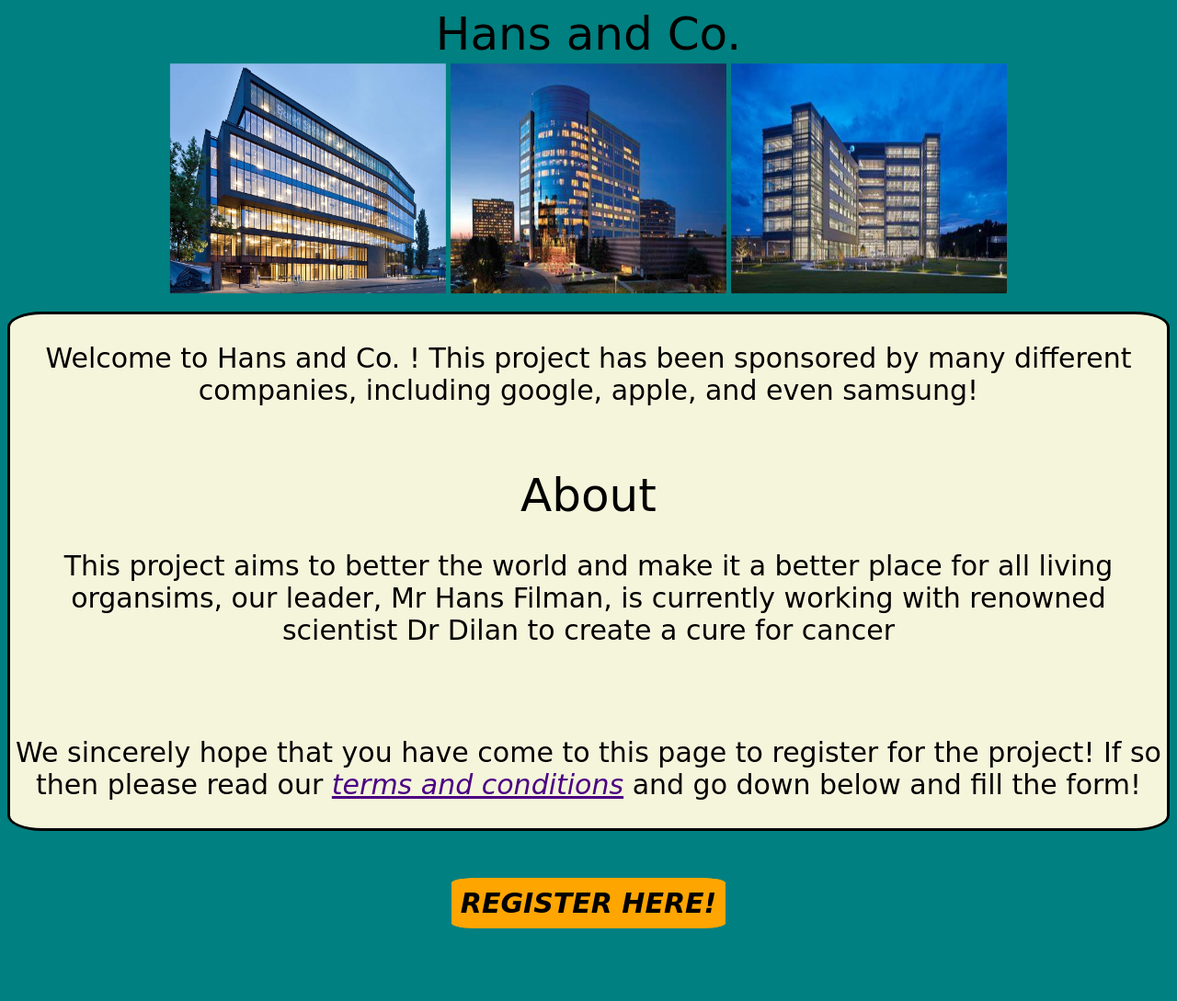
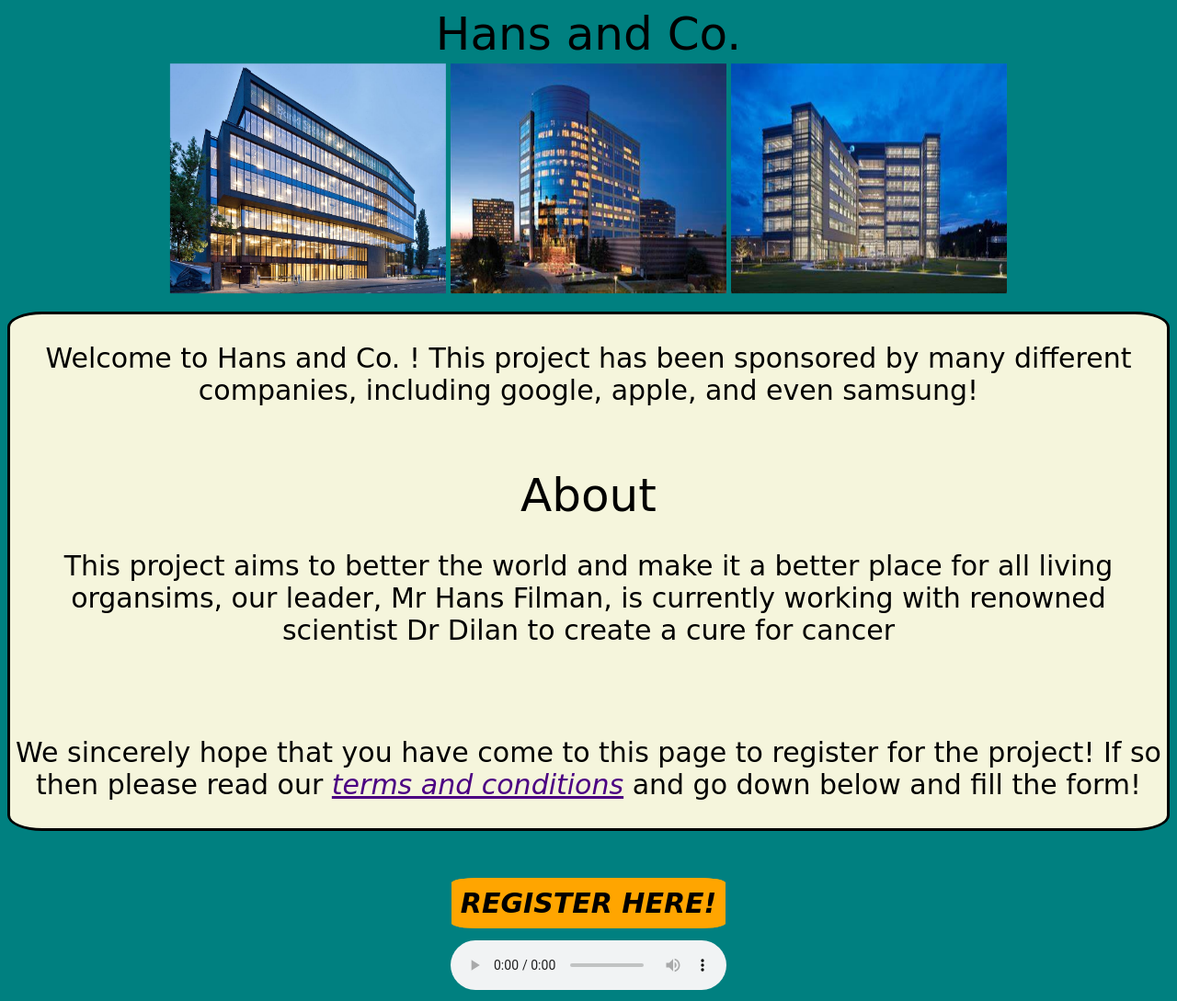
Before and after one commit to ChildIamproyounoob/Job-Repository, a plain HTML site: page index.html in a window 1280 px wide. Shown: the whole page at 92% size. Before the commit the page ends 1023 px from the top, so only its background shows below. Drawn offline with Linux system fonts and the light colour scheme; a web font is replaced by a local one.

Commit message:
Update index.html

```diff
--- a/index.html
+++ b/index.html
@@ -27,6 +27,6 @@
     <br><br>
     <h1><a href="https://forms.gle/wYLoNd576UnimS8J6" class="Registration"><i>REGISTER HERE!</i></a></h1>
 
-    <audio autoplay=""> <source src="./[YTHUB.CC] 3 Minute Timer - Calm and Relaxing Music-128k.mp3" type="audio/mpeg"></audio>
+    <audio controls> <source src="./[YTHUB.CC] 3 Minute Timer - Calm and Relaxing Music-128k.mp3" type="audio/mpeg"></audio>
 </body>
 </html>
```
